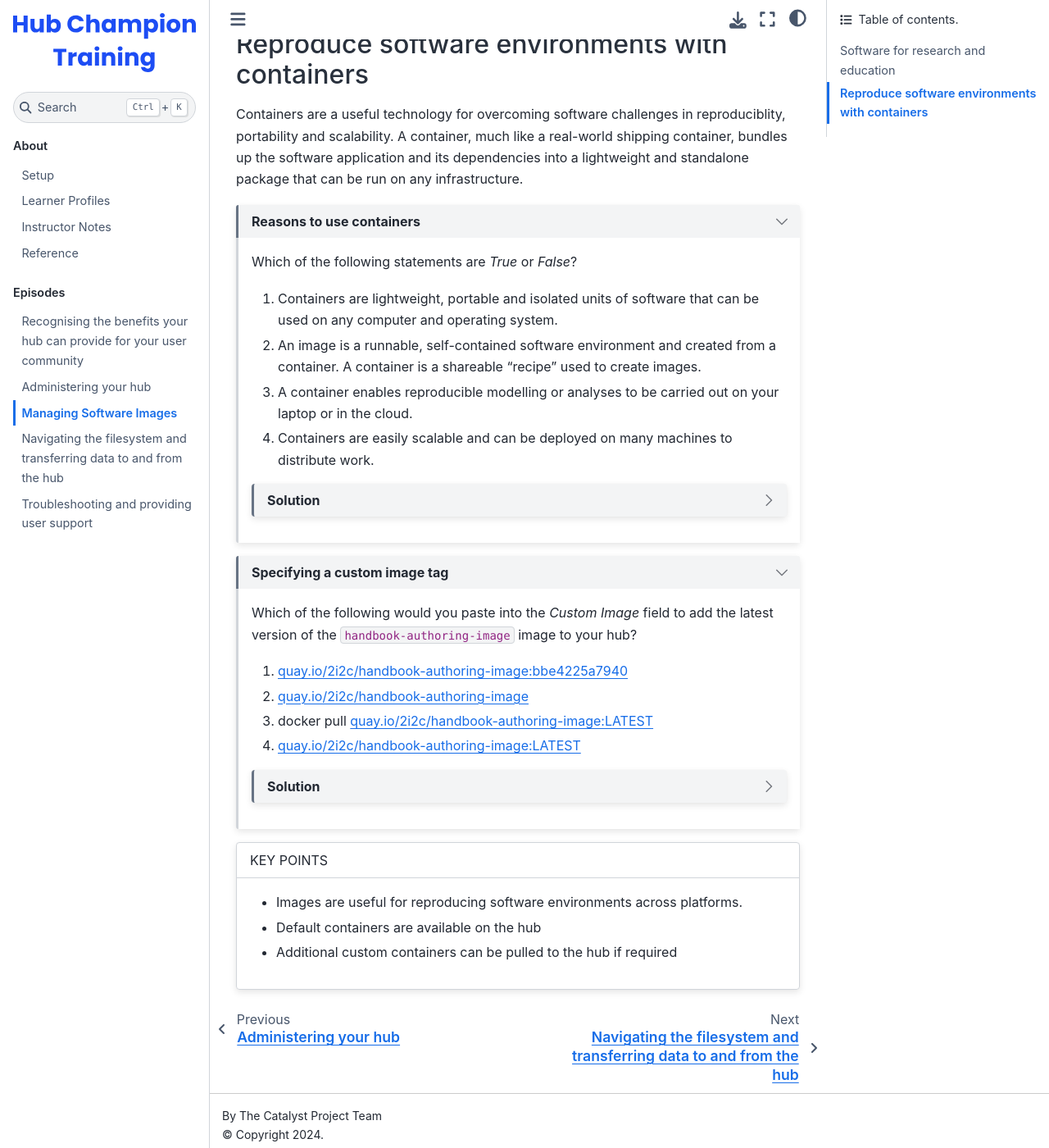
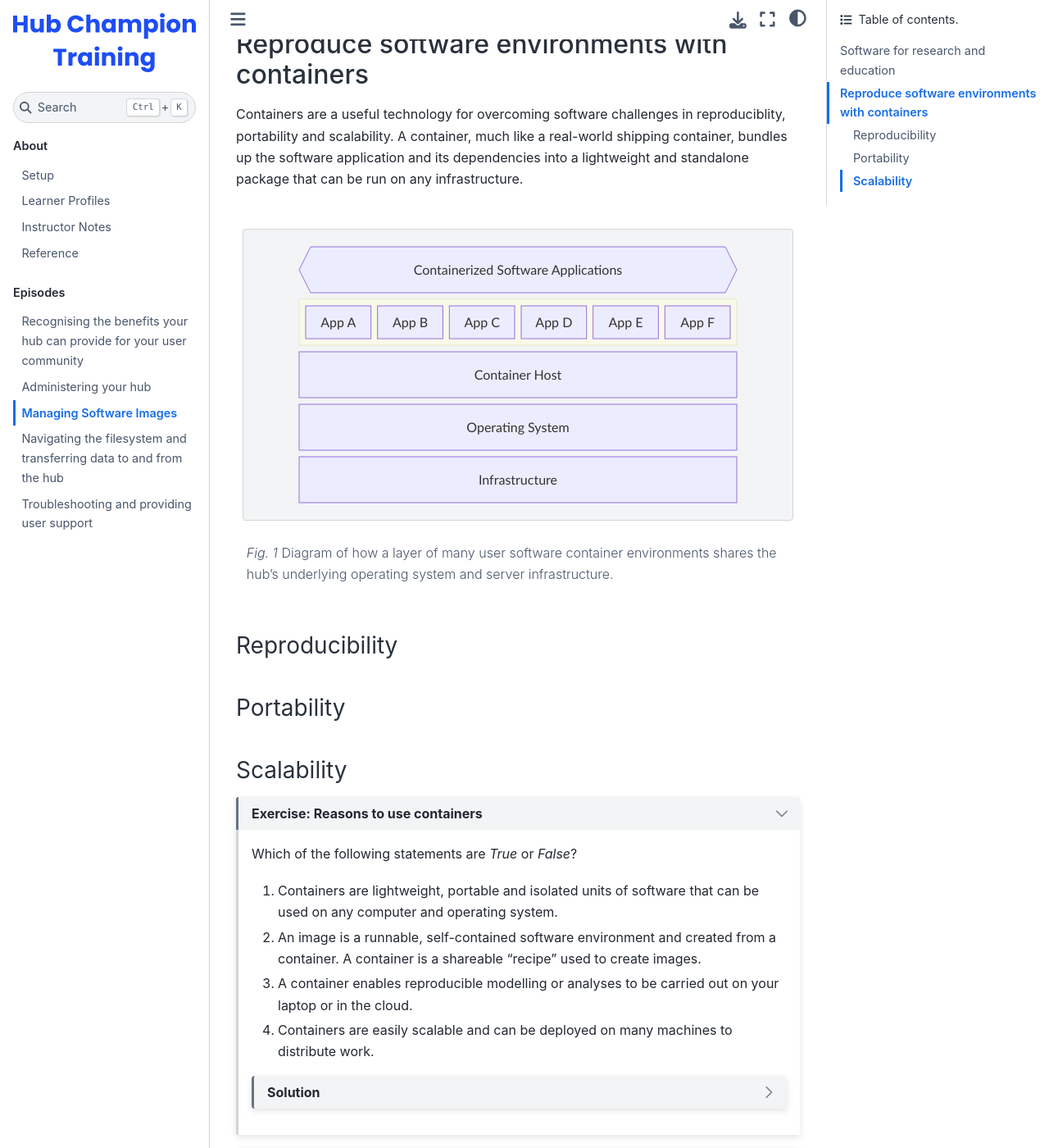
Before and after one commit to czi-catalystproject/hub-champion-training, a Jupyter Book: the page built from episodes/manage_images.md, in a window 1280 px wide and 1400 px high, scrolled down 1264 px. Shown: the whole window at 82% size. Built offline with Jupyter Book 1.0.4 settings and Sphinx 7.4.7 and the Sphinx Book theme 1.1.4, drawn with Linux system fonts in a browser that asks for light colours; nearby versions of some CDN libraries; some of the changed text lies outside the part shown.

Commit message:
Add mermaid diagram explaining containers

```diff
--- a/_config.yml
+++ b/_config.yml
@@ -58,6 +58,7 @@ parse:
 sphinx:
   extra_extensions:
    - sphinx_design
+   - sphinxcontrib.mermaid
   config:
     language: en
     html_last_updated_fmt: '%b %d, %Y'
@@ -73,3 +74,4 @@ sphinx:
     gettext_compact: false
     gettext_additional_targets: ['literal-block']
     gettext_location: false
+    mermaid_version: "10.8.0"
--- a/episodes/manage_images.md
+++ b/episodes/manage_images.md
@@ -38,7 +38,7 @@ Hub users more than likely require specific software packages to carry out their
 
 Due to these factors a software installation on a user's local machine is difficult to reproduce and the installation process is often poorly documented and out of date.
 
-::::{dropdown} Software Challenges
+::::{dropdown} Exercise: Software Challenges
 :open:
 
 Think about the challenges that you may have faced with using software for your work.
@@ -55,7 +55,32 @@ Write up your thoughts in our shared collaborative document.
 
 Containers are a useful technology for overcoming software challenges in reproduciblity, portability and scalability. A container, much like a real-world shipping container, bundles up the software application and its dependencies into a lightweight and standalone package that can be run on any infrastructure.
 
-::::{dropdown} Reasons to use containers
+:::{mermaid}
+:align: center
+:alt: Diagram of how a layer of many user software container environments shares the hub's underlying operating system and server infrastructure.
+:caption: Diagram of how a layer of many user software container environments shares the hub's underlying operating system and server infrastructure.
+
+block-beta
+  columns 3
+  id0{{"Containerized Software Applications"}}:3
+  block:apps:3
+    %% columns auto (default)
+    A["App A"] B["App B"] C["App C"] D["App D"] E["App E"] F["App F"]
+  end
+  id1["Container Host"]:3
+  id2["Operating System"]:3
+  id3["Infrastructure"]:3
+
+:::
+
+### Reproducibility
+
+### Portability
+
+### Scalability
+
+
+::::{dropdown} Exercise: Reasons to use containers
 :open:
 
 Which of the following statements are *True* or *False*?
@@ -82,7 +107,7 @@ Which of the following statements are *True* or *False*?
 
 ::::
 
-::::{dropdown} Specifying a custom image tag
+::::{dropdown} Exercise: Specifying a custom image tag
 :open:
 
 Which of the following would you paste into the _Custom Image_ field to add the latest version of the `handbook-authoring-image` image to your hub?
```
